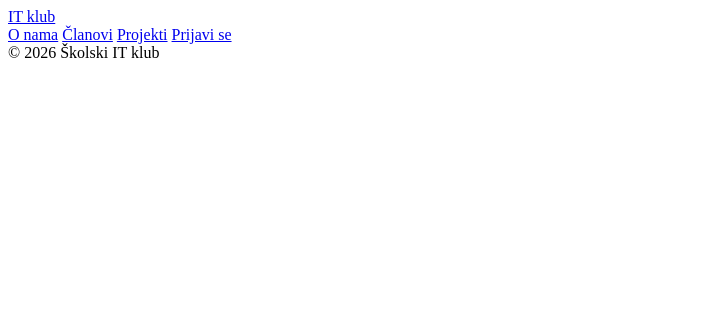
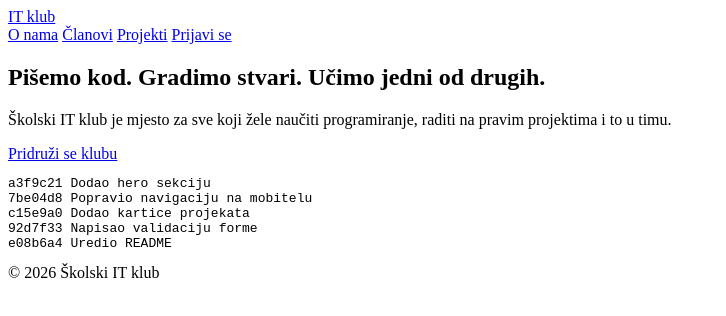
Before and after one commit to editabuhic33/it-klub-stranica, a plain HTML site: page index.html in a window 1280 px wide. Shown: the whole page, without its empty margins (0-726 px from the left). Drawn offline with Linux system fonts and the light colour scheme.

Commit message:
Dodao hero sekciju

```diff
--- a/index.html
+++ b/index.html
@@ -17,6 +17,19 @@
   </header>
 
   <main>
+    <section id="pocetna" class="hero">
+      <div class="hero-text">
+        <h1>Pišemo kod. Gradimo stvari. Učimo jedni od drugih.</h1>
+        <p>Školski IT klub je mjesto za sve koji žele naučiti programiranje, raditi na pravim projektima i to u timu.</p>
+        <a class="btn" href="#prijava">Pridruži se klubu</a>
+      </div>
+      <pre class="log" aria-label="Primjer Git historije">
+a3f9c21 Dodao hero sekciju
+7be04d8 Popravio navigaciju na mobitelu
+c15e9a0 Dodao kartice projekata
+92d7f33 Napisao validaciju forme
+e08b6a4 Uredio README</pre>
+    </section>
   </main>
 
   <footer class="site-footer">© 2026 Školski IT klub</footer>
```
